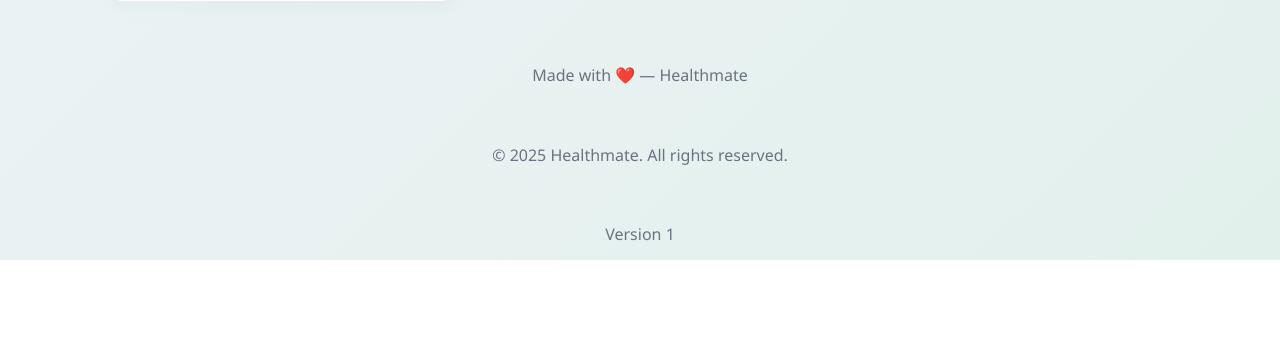
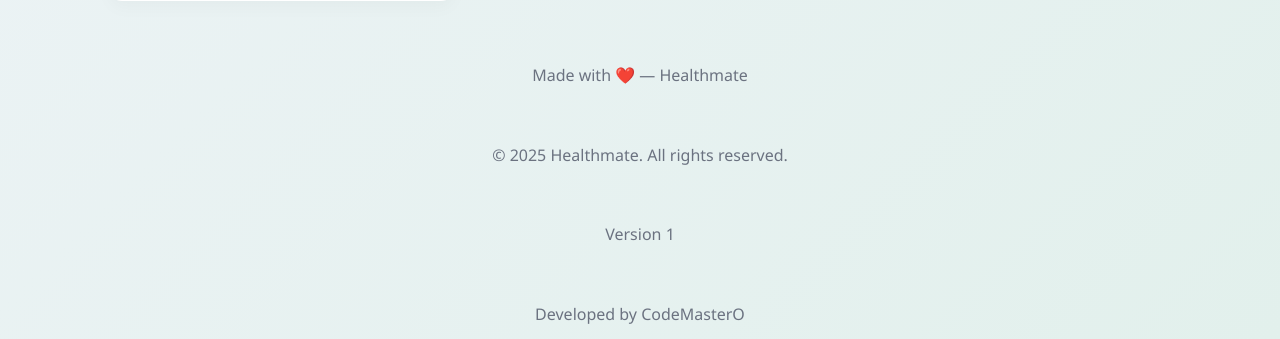
Before and after one commit to mohanavel77/healthmate, a Flask app: page /health in a window 1280 px wide. Shown: the part 1008-1347 px from the top of the page. Before the commit the page ends 1268 px from the top, so only its background shows below. Run offline with Flask 3, Linux system fonts and the light colour scheme; a user stored in the database is signed in; data comes from the database, SQL or seed files in the repository; data that the repository does not hold is empty.

Commit message:
added developded by in footer

```diff
--- a/templates/base.html
+++ b/templates/base.html
@@ -72,6 +72,7 @@
     <footer class="footer">Made with ❤️ — Healthmate</footer>
     <footer class="footer">© 2025 Healthmate. All rights reserved.</footer>
     <footer class="footer">Version 1</footer>
+    <footer class="footer">Developed by CodeMasterO</footer>
 
     <!-- ===== JS ===== -->
     <script src="{{ url_for('static', filename='js/main.js') }}"></script>
```
